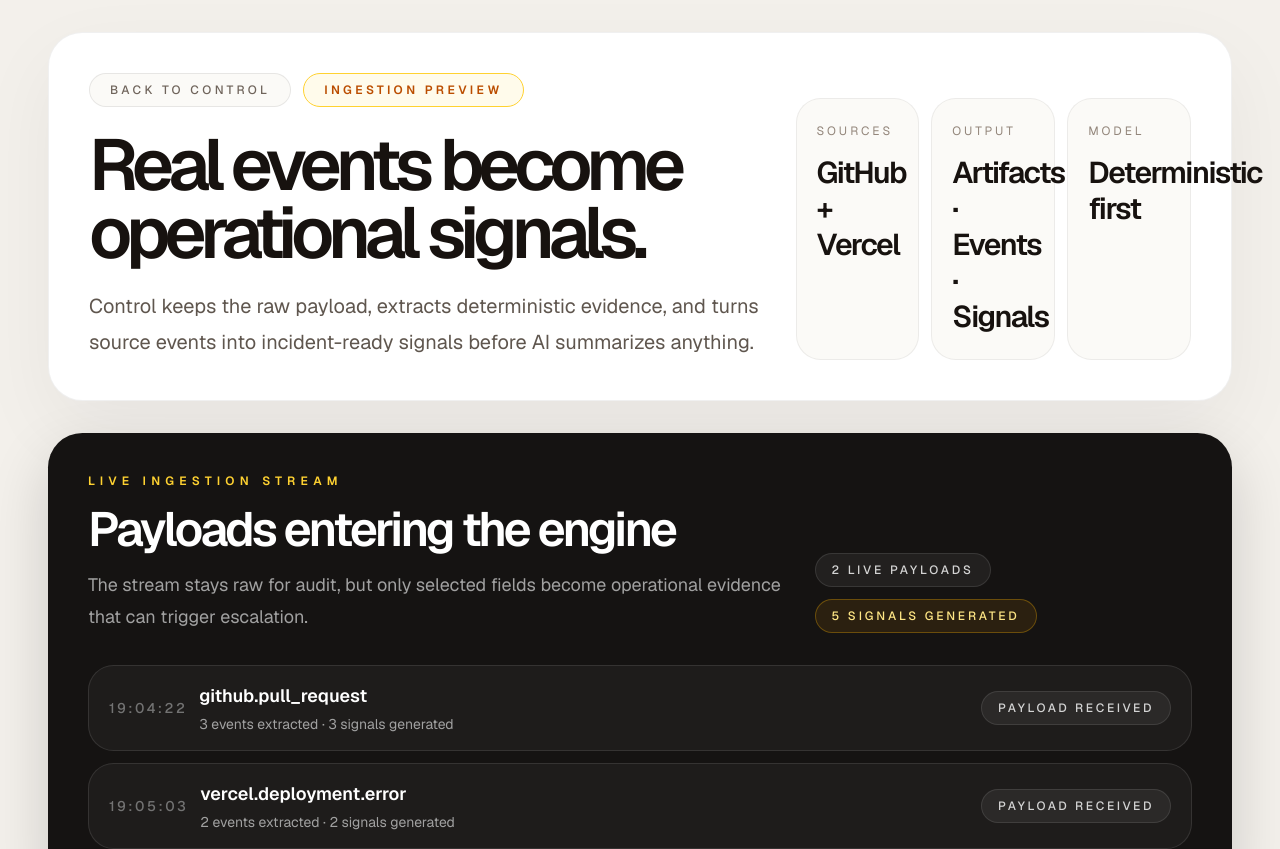
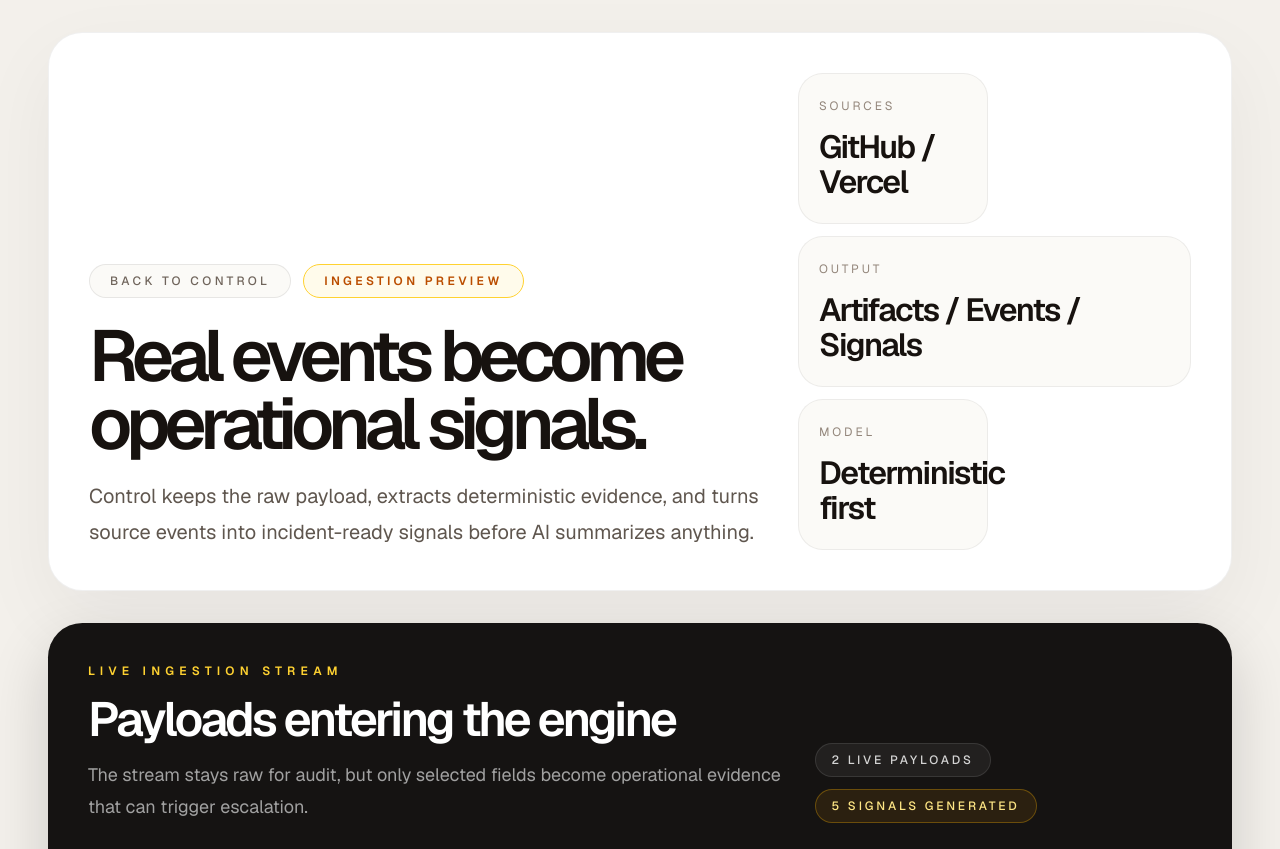
Before and after one commit to iveteamorim/novua-control, a Next.js app: page /ingestion-preview in a window 1280 px wide. Shown: the top 849 px of the page. Built offline with nearby package versions, Linux system fonts and the light colour scheme.

Commit message:
fix: tighten ingestion preview hero layout

```diff
--- a/src/app/ingestion-preview/page.tsx
+++ b/src/app/ingestion-preview/page.tsx
@@ -91,7 +91,7 @@ export default function IngestionPreviewPage() {
     <main className="min-h-screen bg-[#f3f0eb] text-[#151311]">
       <div className="mx-auto flex w-full max-w-7xl flex-col gap-8 px-6 py-8 sm:px-8 lg:px-12">
         <header className="rounded-[2.15rem] border border-black/6 bg-white p-8 shadow-[0_28px_80px_rgba(17,24,39,0.05)] sm:p-10">
-          <div className="grid gap-8 xl:grid-cols-[1.45fr_.85fr] xl:items-end">
+          <div className="grid gap-8 xl:grid-cols-[minmax(0,1.55fr)_minmax(340px,.9fr)] xl:items-end">
             <div className="space-y-6">
               <div className="flex flex-wrap items-center gap-3">
                 <Link
@@ -117,9 +117,13 @@ export default function IngestionPreviewPage() {
               </div>
             </div>
 
-            <div className="grid gap-3 sm:grid-cols-3 xl:grid-cols-3">
-              <HeroMetric label="Sources" value="GitHub + Vercel" />
-              <HeroMetric label="Output" value="Artifacts · Events · Signals" />
+            <div className="grid gap-3 sm:grid-cols-3 xl:grid-cols-2 2xl:grid-cols-3">
+              <HeroMetric label="Sources" value="GitHub / Vercel" />
+              <HeroMetric
+                label="Output"
+                value="Artifacts / Events / Signals"
+                className="xl:col-span-2 2xl:col-span-1"
+              />
               <HeroMetric label="Model" value="Deterministic first" />
             </div>
           </div>
@@ -321,11 +325,21 @@ function PipelineCard({ source }: { source: PreviewSource }) {
   );
 }
 
-function HeroMetric({ label, value }: { label: string; value: string }) {
+function HeroMetric({
+  label,
+  value,
+  className = "",
+}: {
+  label: string;
+  value: string;
+  className?: string;
+}) {
   return (
-    <div className="rounded-[1.55rem] border border-black/6 bg-[#fbfaf7] px-5 py-6">
+    <div
+      className={`min-w-0 rounded-[1.55rem] border border-black/6 bg-[#fbfaf7] px-5 py-6 ${className}`}
+    >
       <p className="text-xs uppercase tracking-[0.24em] text-[#93867b]">{label}</p>
-      <p className="mt-4 text-3xl font-semibold tracking-[-0.05em] text-[#17120f]">
+      <p className="mt-4 text-[clamp(2rem,2.4vw,3rem)] font-semibold leading-[1.08] tracking-[-0.05em] text-[#17120f]">
         {value}
       </p>
     </div>
@@ -399,11 +413,11 @@ function EvidenceColumn({
       <h3 className="text-2xl font-semibold tracking-[-0.04em] text-[#17120f]">
         {title}
       </h3>
-      <div className="mt-6 grid gap-3">
+      <div className="mt-6 grid gap-3 min-w-0">
         {items.map((item) => (
           <div
             key={`${title}-${item}`}
-            className="rounded-[1rem] border border-black/6 bg-white px-5 py-4 font-mono text-sm text-[#534840]"
+            className="min-w-0 rounded-[1rem] border border-black/6 bg-white px-5 py-4 font-mono text-sm leading-6 text-[#534840] break-all"
           >
             {item}
           </div>
```
